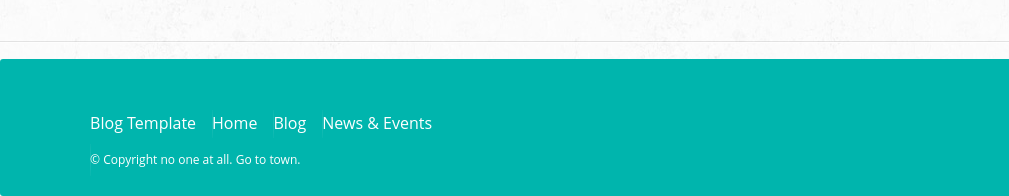
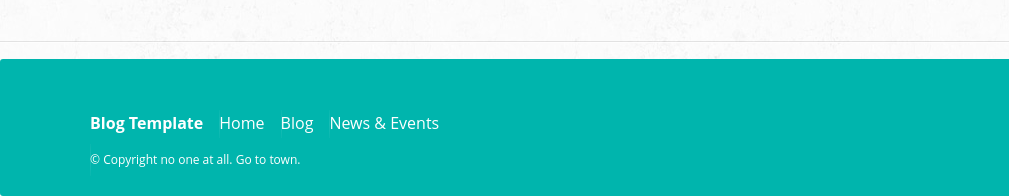
Before and after one commit to SteveMcArthur/semantic-blog-template, a plain HTML site: page semantic-ui-style.html in a window 1280 px wide. Shown: the part 1179-1375 px from the top of the page, 0-1009 px from the left. Drawn offline with Linux system fonts and the light colour scheme.

Commit message:
added class to footer header

```diff
--- a/semantic-ui-style.html
+++ b/semantic-ui-style.html
@@ -165,7 +165,7 @@
                     <div class="eight wide column">
 
                         <ul class="ui horizontal list">
-                                <a href="/"  class="item">Blog Template</a>
+                                <a href="/"  class="item ui header">Blog Template</a>
                                 <a href="/" class="item">Home</a>
                                 <a href="#" class="item">Blog</a>
                                 <a href="#" class="item">News &amp; Events</a>
--- a/stylesheets/semantic.css
+++ b/stylesheets/semantic.css
@@ -1190,6 +1190,9 @@ body.progress .ui.progress .bar {
 .ui.large.menu .footer .circular.inverted.lighter.icon:hover{
     background-color: rgba(255, 255, 255, 0.2);
 }
+.ui.inverted.menu .footer a.item.ui.header {
+  background-color: rgba(255, 255, 255, 0) !important;
+}
 
 
 @media only screen and (max-width: 1725px) {
```
